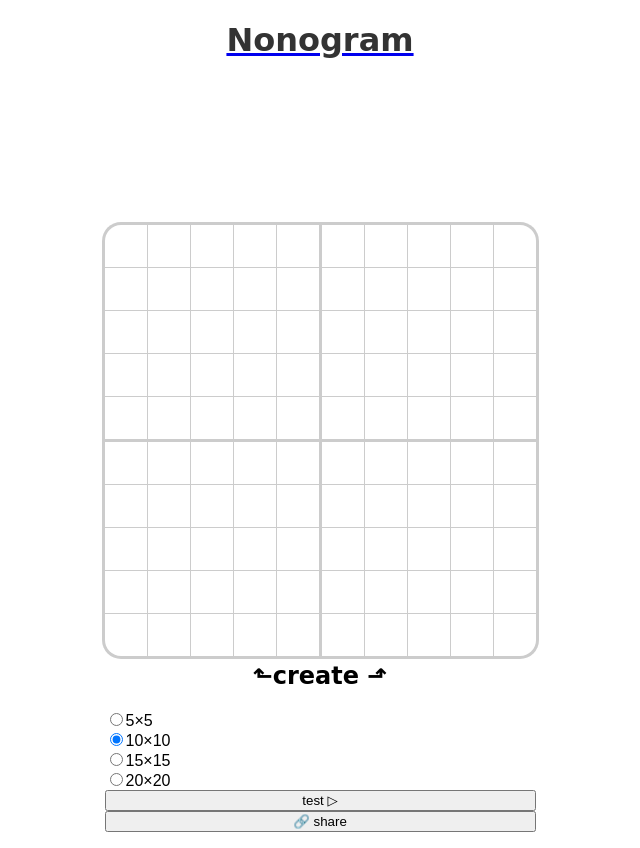
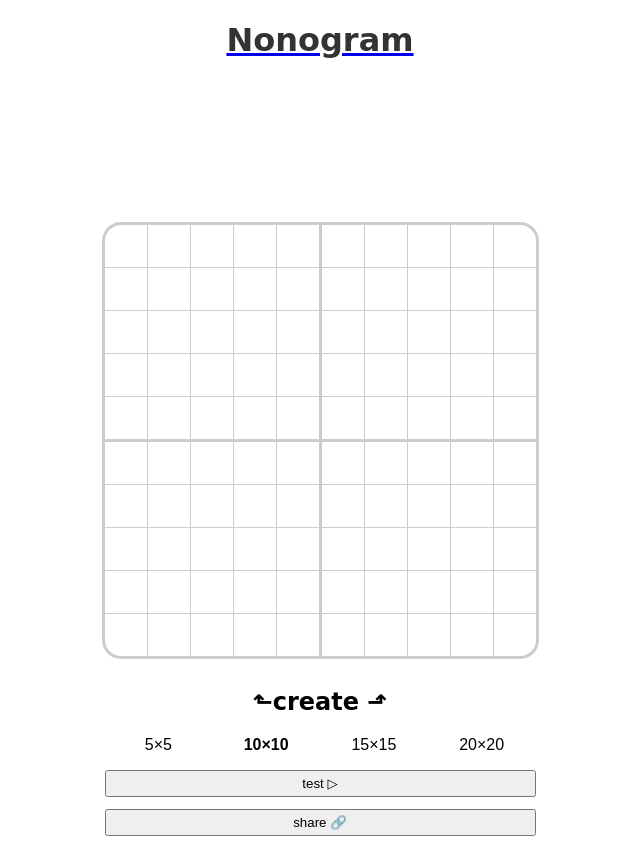
Before and after one commit to drahoslove/nng, a website built with webpack: page index.html in a window 1280 px wide. Shown: the whole page, without its empty margins (320-960 px from the left). Built offline with nearby package versions, Linux system fonts and the light colour scheme.

Commit message:
Style changes

```diff
--- a/index.html
+++ b/index.html
@@ -46,7 +46,7 @@ content {
   flex-direction: row;
   justify-content: space-evenly;
   align-items: center;
-  height: calc(100% - 4rem);
+  height: calc(100% - 2rem);
   width: 100%;
 }
 canvas {
@@ -58,15 +58,40 @@ table {
 
 footer {
   position: absolute;
-  bottom: -11rem;
+  bottom: -12rem;
   min-height: 10rem;
   width: 100%;
   display: flex;
   flex-direction: column;
 }
+footer>* {
+  margin-bottom: .75rem;
+  padding: .25rem 0;
+}
+
+button {
+  cursor: pointer;
+}
 
 .hearts, .win {
   text-align: center;
+}
+.sizes {
+  display: flex;
+}
+.sizes label {
+  flex: 1;
+  text-align: center;
+  cursor: pointer;
+}
+.sizes label:hover {
+  background: #eee;
+}
+.sizes label.selected {
+  font-weight: bold;
+}
+.sizes label input {
+  display: none;
 }
 
 .box[hidden] {
@@ -226,10 +251,6 @@ td.x.x::before {
       <h1>Nonogram</h1>
     </header>
   </a>
-  <!-- <menu id="tabs">
-    <button :class="{active: tab === 'edit'}" @click="activate('edit')">edit</button>
-    <button :class="{active: tab === 'test'}" @click="activate('test')">test</button>
-  </menu> -->
   <content>
     <div id="editor" v-cloak class="box" :class="`s${size}`" :hidden="!visible">
       <div class="tophints">
@@ -261,14 +282,14 @@ td.x.x::before {
       </table>
       <footer>
         <h2>⬑create ⬏</h2>
-        <div>
-          <label><input type="radio" v-model="selSize" value="5">5×5</label>
-          <label><input type="radio" v-model="selSize" value="10">10×10</label>
-          <label><input type="radio" v-model="selSize" value="15">15×15</label>
-          <label><input type="radio" v-model="selSize" value="20">20×20</label>
+        <div class="sizes">
+          <label :class="{selected: selSize==5}"><input  type="radio" v-model="selSize" value="5">5×5</label>
+          <label :class="{selected: selSize==10}"><input type="radio" v-model="selSize" value="10">10×10</label>
+          <label :class="{selected: selSize==15}"><input type="radio" v-model="selSize" value="15">15×15</label>
+          <label :class="{selected: selSize==20}"><input type="radio" v-model="selSize" value="20">20×20</label>
         </div>
         <button @click="generate()">test ▷</button>
-        <button @click="share()">🔗 share</button>
+        <button @click="share()">share 🔗</button>
       </footer>
     </div>
     <div id="game" v-cloak class="box" :class="`s${size}`" :hidden="!visible">
@@ -302,7 +323,7 @@ td.x.x::before {
       </table>
       <footer>
         <div v-if="win" class="win">💥 You did it! 🎉</div>
-        <div class="hearts">
+        <div v-if="!win"  class="hearts">
           <span v-for="heart in hearts">{{ heart }}</span>
         </div>
         <button @click="reset">↺ reset</button>
```
